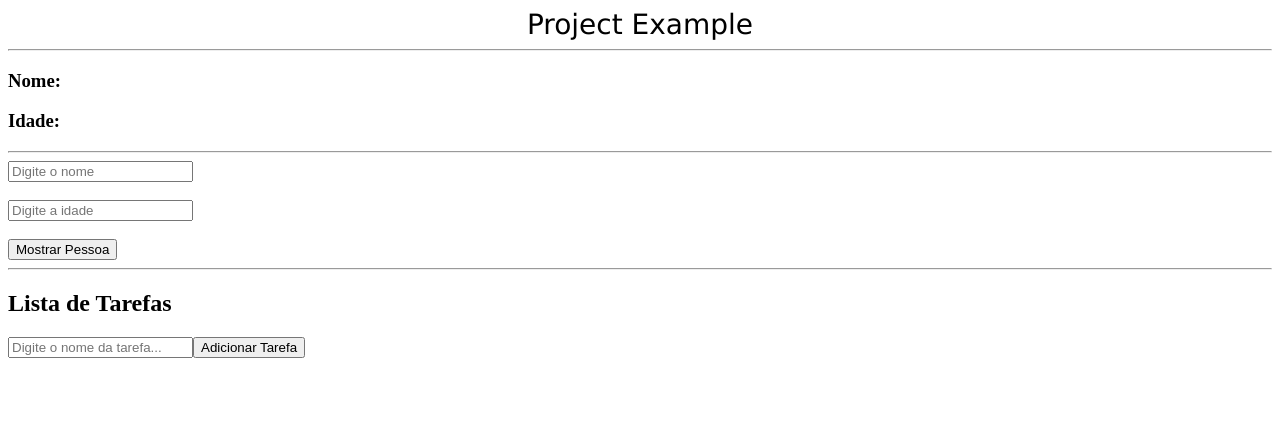
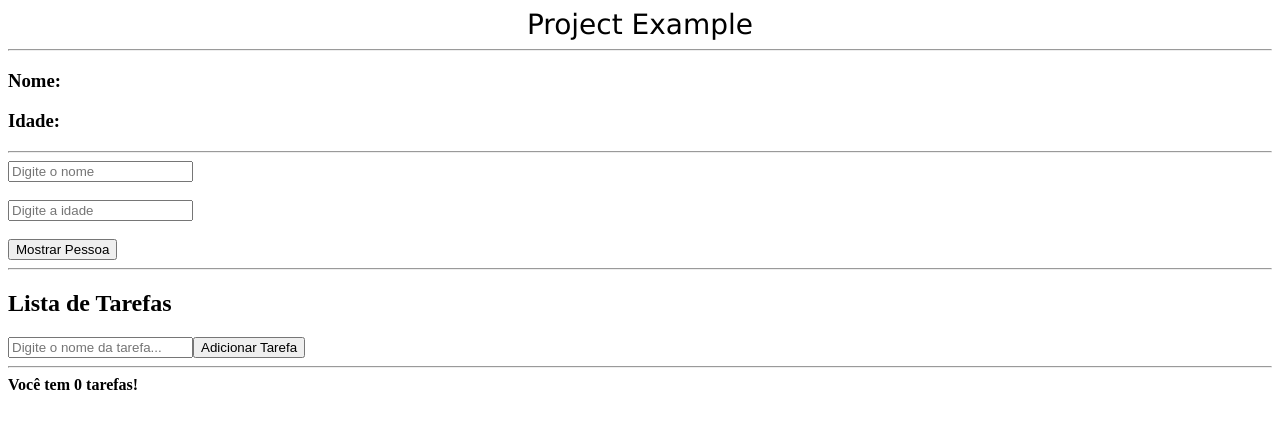
Before and after one commit to rockgustavo/reactexampleproject, a React (Vite) app: page / in a window 1280 px wide. Shown: the top 428 px of the page. Built offline with nearby package versions, Linux system fonts and the light colour scheme.

Commit message:
feat: exemplo useMemo - para evitar perda de performance do bloco return()

```diff
--- a/src/components/listas.tsx
+++ b/src/components/listas.tsx
@@ -1,4 +1,4 @@
-import { useState, useEffect, useRef, FormEvent } from "react";
+import { useState, useEffect, useRef, useMemo, FormEvent } from "react";
 
 interface ListaProps {
   task: string;
@@ -78,6 +78,10 @@ export function Listas() {
     localStorage.setItem("@reactExample", JSON.stringify([...removeTask]));
   }
 
+  const totalTarefas = useMemo(() => {
+    return tarefas.length;
+  }, [tarefas]);
+
   return (
     <div>
       <h2>Lista de Tarefas</h2>
@@ -94,6 +98,10 @@ export function Listas() {
       </form>
 
       {/* Exibe a lista de tarefas */}
+      <hr />
+      <strong>Você tem {totalTarefas} tarefas!</strong>
+      <br />
+      <br />
       <ul>
         {tarefas.map((item, index) => (
           <li key={index}>
```
